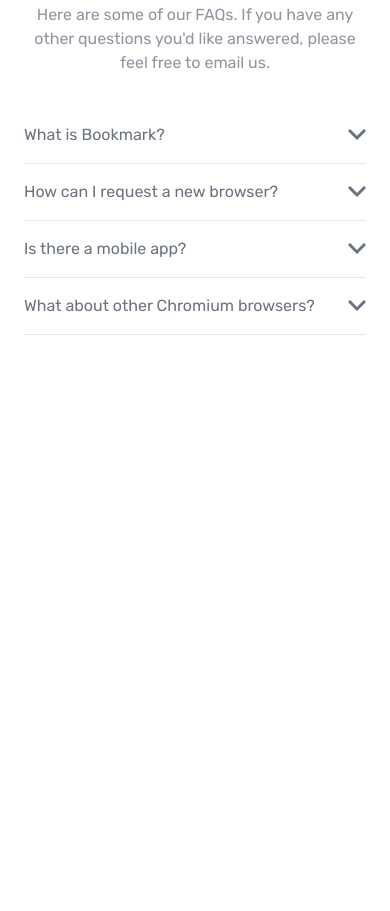
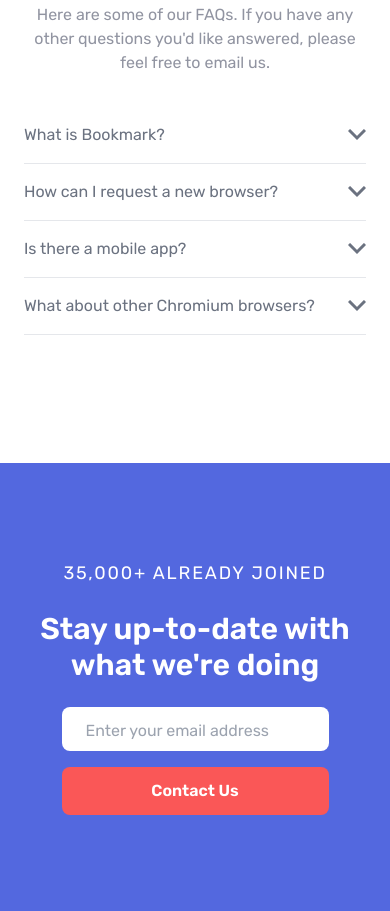
Before and after one commit to Reny8/Bookmark-Manager, a website: page index.html in a window 390 px wide. Shown: the part 3617-4528 px from the top of the page. Before the commit the page ends 4080 px from the top, so only its background shows below. Drawn offline with Linux system fonts and the light colour scheme.

Commit message:
Adjust mobile form button styles

```diff
--- a/index.html
+++ b/index.html
@@ -475,5 +475,41 @@
         </div>
       </div>
     </section>
+    <!-- NEWSLETTER SECTION -->
+    <section id="newsletter" class="bg-softBlue">
+      <div class="container max-w-lg mx-auto py-24">
+        <p
+          class="mb-6 text-lg tracking-widest text-center text-white uppercase"
+        >
+          35,000+ already joined
+        </p>
+        <h2
+          class="px-3 mb-6 text-3xl font-semibold text-center text-white md:text-4xl"
+        >
+          Stay up-to-date with what we're doing
+        </h2>
+        <!-- FORM -->
+        <form
+          class="flex flex-col items-start justify-center max-w--2xl mx-auto space-y-6 text-base px-6 md:flex-row md:space-y-0 md:space-x-4 md:px-0"
+        >
+          <div
+            class="flex flex-col justify-between items-center mx-auto md:flex-row md:mx-0"
+          >
+            <input
+              type="email"
+              class="flex-1 px-6 pt-3 pb-2 mb-4 rounded-lg border-1 border-white focus:outline-none md:mr-3 md:mb-0"
+              placeholder="Enter your email address"
+            />
+
+            <button
+              type="submit"
+              class="w-full flex justify-center px-6 py-3 font-semibold text-center text-white duration-500 hover:scale-110 transform rounded-lg cursor-pointer focus:outline-none bg-softRed hover:opacity-90 capitalize"
+            >
+              contact us
+            </button>
+          </div>
+        </form>
+      </div>
+    </section>
   </body>
 </html>
```
Also changed, not shown: css/style.css.
